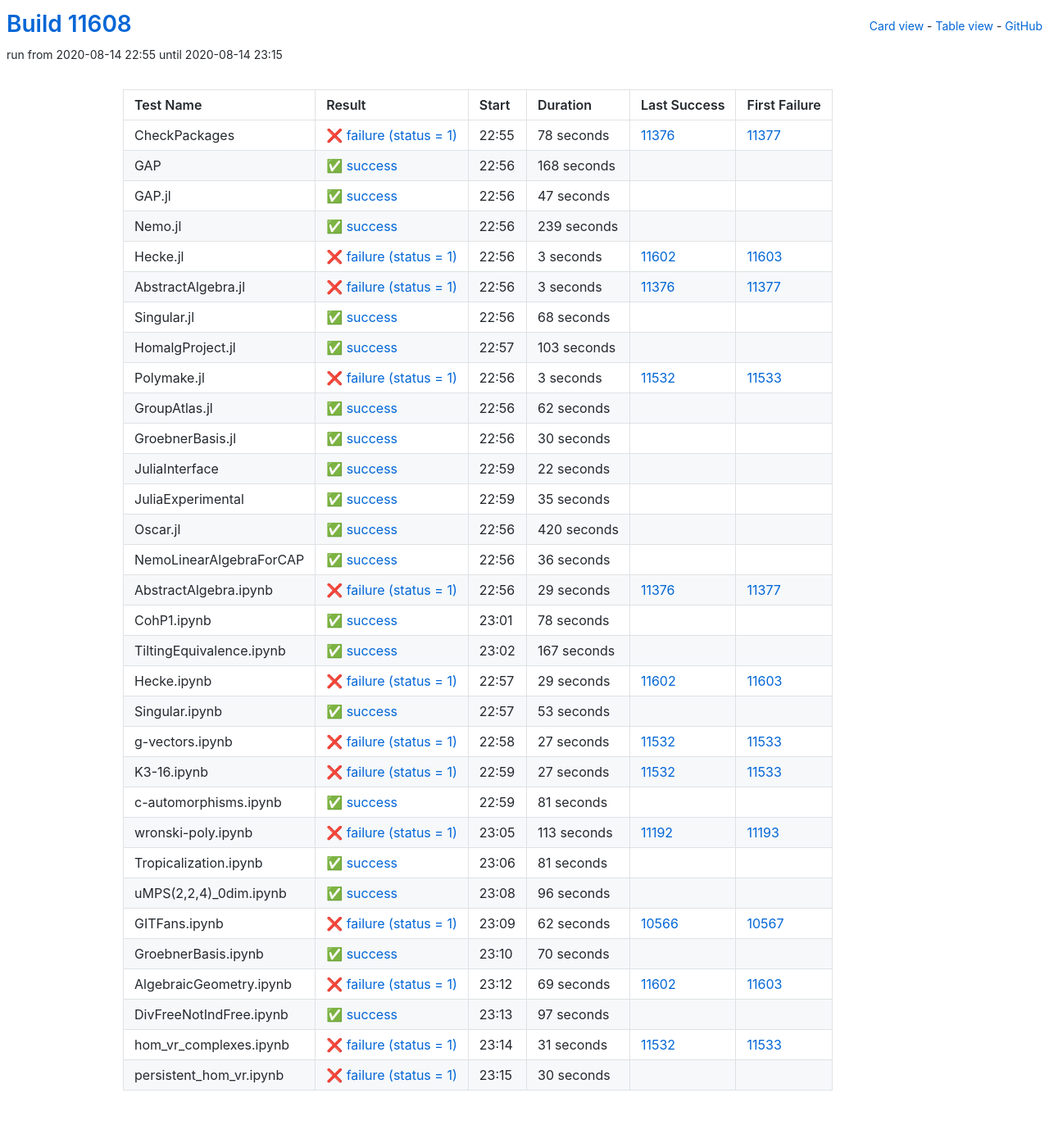
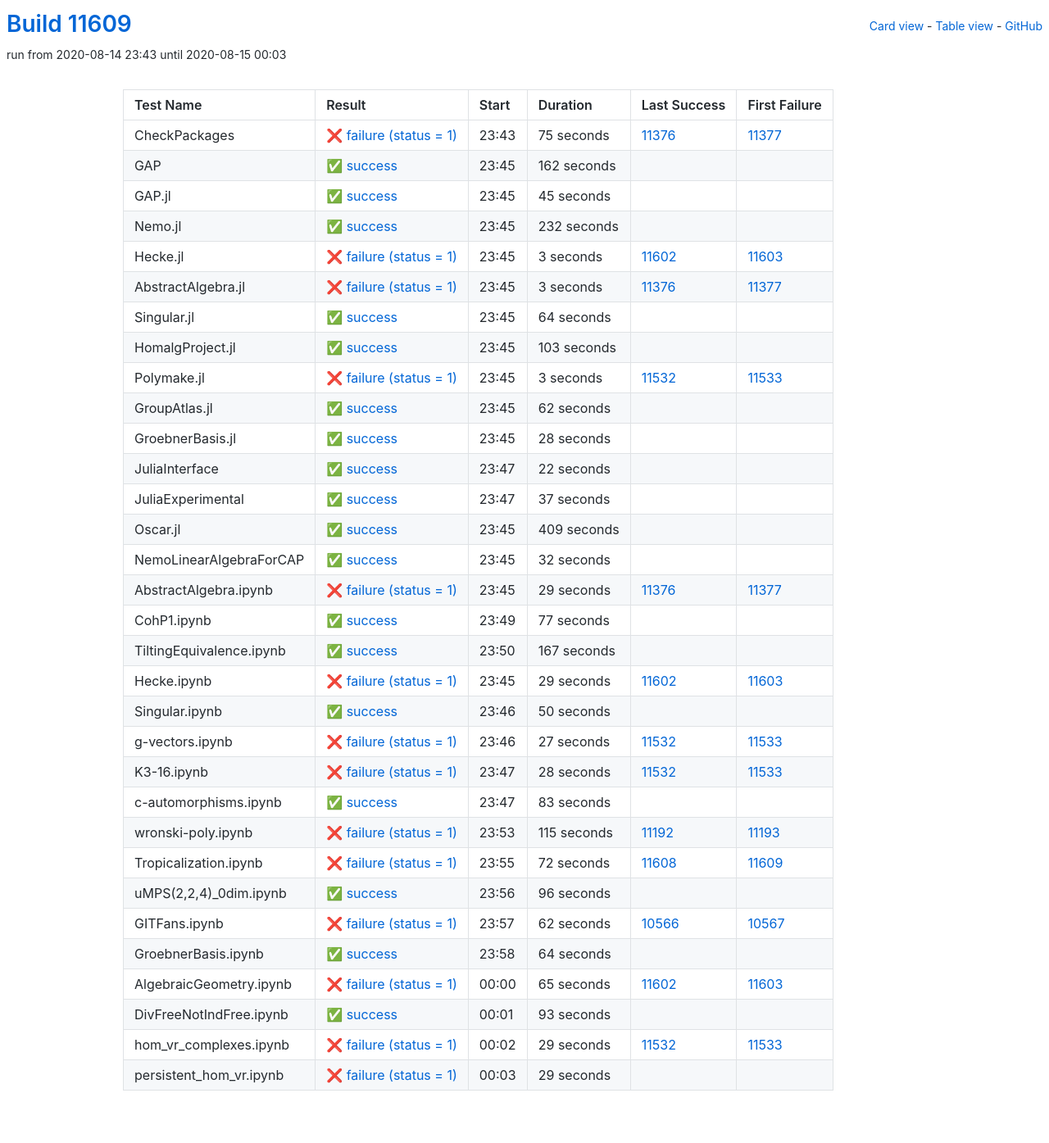
Before and after one commit to oscar-system/oscar-ci-status, a Jekyll site: the page built from table.html, in a window 1280 px wide. Shown: the whole page at 82% size. Built offline with Jekyll 4.4.1, drawn with Linux system fonts in a browser that asks for light colours.

Commit message:
Build #11609

```diff
--- a/_data/ci.yml
+++ b/_data/ci.yml
@@ -1,6 +1,6 @@
 ---
-build: 11608
-build_url: https://oscarci.mathematik.uni-kl.de/job/oscar/11608/
+build: 11609
+build_url: https://oscarci.mathematik.uni-kl.de/job/oscar/11609/
 job: oscar
 organization: oscar-system
 repo: oscar-ci-status
@@ -8,56 +8,56 @@ repourl: https://github.com/oscar-system/oscar-ci-status
 tests:
 - name: CheckPackages
   id: checkpackages
-  log: https://oscarci.mathematik.uni-kl.de/job/oscar/11608/artifact/logs/build-11608/CheckPackages.log
-  start: 2020-08-14 22:55
+  log: https://oscarci.mathematik.uni-kl.de/job/oscar/11609/artifact/logs/build-11609/CheckPackages.log
+  start: 2020-08-14 23:43
   success: false
   exitcode: 1
   status: failure
-  duration: 78
+  duration: 75
   last_success: 11376
   last_success_url: https://oscarci.mathematik.uni-kl.de/job/oscar/11376/
   first_failure: 11377
   first_failure_url: https://oscarci.mathematik.uni-kl.de/job/oscar/11377/
 - name: GAP
   id: gap
-  log: https://oscarci.mathematik.uni-kl.de/job/oscar/11608/artifact/logs/build-11608/GAP.log
-  start: 2020-08-14 22:56
+  log: https://oscarci.mathematik.uni-kl.de/job/oscar/11609/artifact/logs/build-11609/GAP.log
+  start: 2020-08-14 23:45
   success: true
   exitcode: 0
   status: success
-  duration: 168
+  duration: 162
   last_success: false
   last_success_url:
   first_failure: false
   first_failure_url:
 - name: GAP.jl
   id: gap-jl
-  log: https://oscarci.mathematik.uni-kl.de/job/oscar/11608/artifact/logs/build-11608/GAP.jl.log
-  start: 2020-08-14 22:56
+  log: https://oscarci.mathematik.uni-kl.de/job/oscar/11609/artifact/logs/build-11609/GAP.jl.log
+  start: 2020-08-14 23:45
   success: true
   exitcode: 0
   status: success
-  duration: 47
+  duration: 45
   last_success: false
   last_success_url:
   first_failure: false
   first_failure_url:
 - name: Nemo.jl
   id: nemo-jl
-  log: https://oscarci.mathematik.uni-kl.de/job/oscar/11608/artifact/logs/build-11608/Nemo.jl.log
-  start: 2020-08-14 22:56
+  log: https://oscarci.mathematik.uni-kl.de/job/oscar/11609/artifact/logs/build-11609/Nemo.jl.log
+  start: 2020-08-14 23:45
   success: true
   exitcode: 0
   status: success
-  duration: 239
+  duration: 232
   last_success: false
   last_success_url:
   first_failure: false
   first_failure_url:
 - name: Hecke.jl
   id: hecke-jl
-  log: https://oscarci.mathematik.uni-kl.de/job/oscar/11608/artifact/logs/build-11608/Hecke.jl.log
-  start: 2020-08-14 22:56
+  log: https://oscarci.mathematik.uni-kl.de/job/oscar/11609/artifact/logs/build-11609/Hecke.jl.log
+  start: 2020-08-14 23:45
   success: false
   exitcode: 1
   status: failure
@@ -68,8 +68,8 @@ tests:
   first_failure_url: https://oscarci.mathematik.uni-kl.de/job/oscar/11603/
 - name: AbstractAlgebra.jl
   id: abstractalgebra-jl
-  log: https://oscarci.mathematik.uni-kl.de/job/oscar/11608/artifact/logs/build-11608/AbstractAlgebra.jl.log
-  start: 2020-08-14 22:56
+  log: https://oscarci.mathematik.uni-kl.de/job/oscar/11609/artifact/logs/build-11609/AbstractAlgebra.jl.log
+  start: 2020-08-14 23:45
   success: false
   exitcode: 1
   status: failure
@@ -80,20 +80,20 @@ tests:
   first_failure_url: https://oscarci.mathematik.uni-kl.de/job/oscar/11377/
 - name: Singular.jl
   id: singular-jl
-  log: https://oscarci.mathematik.uni-kl.de/job/oscar/11608/artifact/logs/build-11608/Singular.jl.log
-  start: 2020-08-14 22:56
+  log: https://oscarci.mathematik.uni-kl.de/job/oscar/11609/artifact/logs/build-11609/Singular.jl.log
+  start: 2020-08-14 23:45
   success: true
   exitcode: 0
   status: success
-  duration: 68
+  duration: 64
   last_success: false
   last_success_url:
   first_failure: false
   first_failure_url:
 - name: HomalgProject.jl
   id: homalgproject-jl
-  log: https://oscarci.mathematik.uni-kl.de/job/oscar/11608/artifact/logs/build-11608/HomalgProject.jl.log
-  start: 2020-08-14 22:57
+  log: https://oscarci.mathematik.uni-kl.de/job/oscar/11609/artifact/logs/build-11609/HomalgProject.jl.log
+  start: 2020-08-14 23:45
   success: true
   exitcode: 0
   status: success
@@ -104,8 +104,8 @@ tests:
   first_failure_url:
 - name: Polymake.jl
   id: polymake-jl
-  log: https://oscarci.mathematik.uni-kl.de/job/oscar/11608/artifact/logs/build-11608/Polymake.jl.log
-  start: 2020-08-14 22:56
+  log: https://oscarci.mathematik.uni-kl.de/job/oscar/11609/artifact/logs/build-11609/Polymake.jl.log
+  start: 2020-08-14 23:45
   success: false
   exitcode: 1
   status: failure
@@ -116,8 +116,8 @@ tests:
   first_failure_url: https://oscarci.mathematik.uni-kl.de/job/oscar/11533/
 - name: GroupAtlas.jl
   id: groupatlas-jl
-  log: https://oscarci.mathematik.uni-kl.de/job/oscar/11608/artifact/logs/build-11608/GroupAtlas.jl.log
-  start: 2020-08-14 22:56
+  log: https://oscarci.mathematik.uni-kl.de/job/oscar/11609/artifact/logs/build-11609/GroupAtlas.jl.log
+  start: 2020-08-14 23:45
   success: true
   exitcode: 0
   status: success
@@ -128,20 +128,20 @@ tests:
   first_failure_url:
 - name: GroebnerBasis.jl
   id: groebnerbasis-jl
-  log: https://oscarci.mathematik.uni-kl.de/job/oscar/11608/artifact/logs/build-11608/GroebnerBasis.jl.log
-  start: 2020-08-14 22:56
+  log: https://oscarci.mathematik.uni-kl.de/job/oscar/11609/artifact/logs/build-11609/GroebnerBasis.jl.log
+  start: 2020-08-14 23:45
   success: true
   exitcode: 0
   status: success
-  duration: 30
+  duration: 28
   last_success: false
   last_success_url:
   first_failure: false
   first_failure_url:
 - name: JuliaInterface
   id: juliainterface
-  log: https://oscarci.mathematik.uni-kl.de/job/oscar/11608/artifact/logs/build-11608/JuliaInterface.log
-  start: 2020-08-14 22:59
+  log: https://oscarci.mathematik.uni-kl.de/job/oscar/11609/artifact/logs/build-11609/JuliaInterface.log
+  start: 2020-08-14 23:47
   success: true
   exitcode: 0
   status: success
@@ -152,44 +152,44 @@ tests:
   first_failure_url:
 - name: JuliaExperimental
   id: juliaexperimental
-  log: https://oscarci.mathematik.uni-kl.de/job/oscar/11608/artifact/logs/build-11608/JuliaExperimental.log
-  start: 2020-08-14 22:59
+  log: https://oscarci.mathematik.uni-kl.de/job/oscar/11609/artifact/logs/build-11609/JuliaExperimental.log
+  start: 2020-08-14 23:47
   success: true
   exitcode: 0
   status: success
-  duration: 35
+  duration: 37
   last_success: false
   last_success_url:
   first_failure: false
   first_failure_url:
 - name: Oscar.jl
   id: oscar-jl
-  log: https://oscarci.mathematik.uni-kl.de/job/oscar/11608/artifact/logs/build-11608/Oscar.jl.log
-  start: 2020-08-14 22:56
+  log: https://oscarci.mathematik.uni-kl.de/job/oscar/11609/artifact/logs/build-11609/Oscar.jl.log
+  start: 2020-08-14 23:45
   success: true
   exitcode: 0
   status: success
-  duration: 420
+  duration: 409
   last_success: false
   last_success_url:
   first_failure: false
   first_failure_url:
 - name: NemoLinearAlgebraForCAP
   id: nemolinearalgebraforcap
-  log: https://oscarci.mathematik.uni-kl.de/job/oscar/11608/artifact/logs/build-11608/NemoLinearAlgebraForCAP.log
-  start: 2020-08-14 22:56
+  log: https://oscarci.mathematik.uni-kl.de/job/oscar/11609/artifact/logs/build-11609/NemoLinearAlgebraForCAP.log
+  start: 2020-08-14 23:45
   success: true
   exitcode: 0
   status: success
-  duration: 36
+  duration: 32
   last_success: false
   last_success_url:
   first_failure: false
   first_failure_url:
 - name: AbstractAlgebra.ipynb
   id: abstractalgebra-ipynb
-  log: https://oscarci.mathematik.uni-kl.de/job/oscar/11608/artifact/logs/build-11608/AbstractAlgebra.ipynb.log
-  start: 2020-08-14 22:56
+  log: https://oscarci.mathematik.uni-kl.de/job/oscar/11609/artifact/logs/build-11609/AbstractAlgebra.ipynb.log
+  start: 2020-08-14 23:45
   success: false
   exitcode: 1
   status: failure
@@ -200,20 +200,20 @@ tests:
   first_failure_url: https://oscarci.mathematik.uni-kl.de/job/oscar/11377/
 - name: CohP1.ipynb
   id: cohp1-ipynb
-  log: https://oscarci.mathematik.uni-kl.de/job/oscar/11608/artifact/logs/build-11608/CohP1.ipynb.log
-  start: 2020-08-14 23:01
+  log: https://oscarci.mathematik.uni-kl.de/job/oscar/11609/artifact/logs/build-11609/CohP1.ipynb.log
+  start: 2020-08-14 23:49
   success: true
   exitcode: 0
   status: success
-  duration: 78
+  duration: 77
   last_success: false
   last_success_url:
   first_failure: false
   first_failure_url:
 - name: TiltingEquivalence.ipynb
   id: tiltingequivalence-ipynb
-  log: https://oscarci.mathematik.uni-kl.de/job/oscar/11608/artifact/logs/build-11608/TiltingEquivalence.ipynb.log
-  start: 2020-08-14 23:02
+  log: https://oscarci.mathematik.uni-kl.de/job/oscar/11609/artifact/logs/build-11609/TiltingEquivalence.ipynb.log
+  start: 2020-08-14 23:50
   success: true
   exitcode: 0
   status: success
@@ -224,8 +224,8 @@ tests:
   first_failure_url:
 - name: Hecke.ipynb
   id: hecke-ipynb
-  log: https://oscarci.mathematik.uni-kl.de/job/oscar/11608/artifact/logs/build-11608/Hecke.ipynb.log
-  start: 2020-08-14 22:57
+  log: https://oscarci.mathematik.uni-kl.de/job/oscar/11609/artifact/logs/build-11609/Hecke.ipynb.log
+  start: 2020-08-14 23:45
   success: false
   exitcode: 1
   status: failure
@@ -236,20 +236,20 @@ tests:
   first_failure_url: https://oscarci.mathematik.uni-kl.de/job/oscar/11603/
 - name: Singular.ipynb
   id: singular-ipynb
-  log: https://oscarci.mathematik.uni-kl.de/job/oscar/11608/artifact/logs/build-11608/Singular.ipynb.log
-  start: 2020-08-14 22:57
+  log: https://oscarci.mathematik.uni-kl.de/job/oscar/11609/artifact/logs/build-11609/Singular.ipynb.log
+  start: 2020-08-14 23:46
   success: true
   exitcode: 0
   status: success
-  duration: 53
+  duration: 50
   last_success: false
   last_success_url:
   first_failure: false
   first_failure_url:
 - name: g-vectors.ipynb
   id: g-vectors-ipynb
-  log: https://oscarci.mathematik.uni-kl.de/job/oscar/11608/artifact/logs/build-11608/g-vectors.ipynb.log
-  start: 2020-08-14 22:58
+  log: https://oscarci.mathematik.uni-kl.de/job/oscar/11609/artifact/logs/build-11609/g-vectors.ipynb.log
+  start: 2020-08-14 23:46
   success: false
   exitcode: 1
   status: failure
@@ -260,56 +260,56 @@ tests:
   first_failure_url: https://oscarci.mathematik.uni-kl.de/job/oscar/11533/
 - name: K3-16.ipynb
   id: k3-16-ipynb
-  log: https://oscarci.mathematik.uni-kl.de/job/oscar/11608/artifact/logs/build-11608/K3-16.ipynb.log
-  start: 2020-08-14 22:59
+  log: https://oscarci.mathematik.uni-kl.de/job/oscar/11609/artifact/logs/build-11609/K3-16.ipynb.log
+  start: 2020-08-14 23:47
   success: false
   exitcode: 1
   status: failure
-  duration: 27
+  duration: 28
   last_success: 11532
   last_success_url: https://oscarci.mathematik.uni-kl.de/job/oscar/11532/
   first_failure: 11533
   first_failure_url: https://oscarci.mathematik.uni-kl.de/job/oscar/11533/
 - name: c-automorphisms.ipynb
   id: c-automorphisms-ipynb
-  log: https://oscarci.mathematik.uni-kl.de/job/oscar/11608/artifact/logs/build-11608/c-automorphisms.ipynb.log
-  start: 2020-08-14 22:59
+  log: https://oscarci.mathematik.uni-kl.de/job/oscar/11609/artifact/logs/build-11609/c-automorphisms.ipynb.log
+  start: 2020-08-14 23:47
   success: true
   exitcode: 0
   status: success
-  duration: 81
+  duration: 83
   last_success: false
   last_success_url:
   first_failure: false
   first_failure_url:
 - name: wronski-poly.ipynb
   id: wronski-poly-ipynb
-  log: https://oscarci.mathematik.uni-kl.de/job/oscar/11608/artifact/logs/build-11608/wronski-poly.ipynb.log
-  start: 2020-08-14 23:05
+  log: https://oscarci.mathematik.uni-kl.de/job/oscar/11609/artifact/logs/build-11609/wronski-poly.ipynb.log
+  start: 2020-08-14 23:53
   success: false
   exitcode: 1
   status: failure
-  duration: 113
+  duration: 115
   last_success: 11192
   last_success_url: https://oscarci.mathematik.uni-kl.de/job/oscar/11192/
   first_failure: 11193
   first_failure_url: https://oscarci.mathematik.uni-kl.de/job/oscar/11193/
 - name: Tropicalization.ipynb
   id: tropicalization-ipynb
-  log: https://oscarci.mathematik.uni-kl.de/job/oscar/11608/artifact/logs/build-11608/Tropicalization.ipynb.log
-  start: 2020-08-14 23:06
-  success: true
-  exitcode: 0
-  status: success
-  duration: 81
-  last_success: false
-  last_success_url:
-  first_failure: false
-  first_failure_url:
+  log: https://oscarci.mathematik.uni-kl.de/job/oscar/11609/artifact/logs/build-11609/Tropicalization.ipynb.log
+  start: 2020-08-14 23:55
+  success: false
+  exitcode: 1
+  status: failure
+  duration: 72
+  last_success: 11608
+  last_success_url: https://oscarci.mathematik.uni-kl.de/job/oscar/11608/
+  first_failure: 11609
+  first_failure_url: https://oscarci.mathematik.uni-kl.de/job/oscar/11609/
 - name: uMPS(2,2,4)_0dim.ipynb
   id: umps-2-2-4-0dim-ipynb
-  log: https://oscarci.mathematik.uni-kl.de/job/oscar/11608/artifact/logs/build-11608/uMPS-2-2-4-_0dim.ipynb.log
-  start: 2020-08-14 23:08
+  log: https://oscarci.mathematik.uni-kl.de/job/oscar/11609/artifact/logs/build-11609/uMPS-2-2-4-_0dim.ipynb.log
+  start: 2020-08-14 23:56
   success: true
   exitcode: 0
   status: success
@@ -320,8 +320,8 @@ tests:
   first_failure_url:
 - name: GITFans.ipynb
   id: gitfans-ipynb
-  log: https://oscarci.mathematik.uni-kl.de/job/oscar/11608/artifact/logs/build-11608/GITFans.ipynb.log
-  start: 2020-08-14 23:09
+  log: https://oscarci.mathematik.uni-kl.de/job/oscar/11609/artifact/logs/build-11609/GITFans.ipynb.log
+  start: 2020-08-14 23:57
   success: false
   exitcode: 1
   status: failure
@@ -332,60 +332,60 @@ tests:
   first_failure_url: https://oscarci.mathematik.uni-kl.de/job/oscar/10567/
 - name: GroebnerBasis.ipynb
   id: groebnerbasis-ipynb
-  log: https://oscarci.mathematik.uni-kl.de/job/oscar/11608/artifact/logs/build-11608/GroebnerBasis.ipynb.log
-  start: 2020-08-14 23:10
+  log: https://oscarci.mathematik.uni-kl.de/job/oscar/11609/artifact/logs/build-11609/GroebnerBasis.ipynb.log
+  start: 2020-08-14 23:58
   success: true
   exitcode: 0
   status: success
-  duration: 70
+  duration: 64
   last_success: false
   last_success_url:
   first_failure: false
   first_failure_url:
 - name: AlgebraicGeometry.ipynb
   id: algebraicgeometry-ipynb
-  log: https://oscarci.mathematik.uni-kl.de/job/oscar/11608/artifact/logs/build-11608/AlgebraicGeometry.ipynb.log
-  start: 2020-08-14 23:12
+  log: https://oscarci.mathematik.uni-kl.de/job/oscar/11609/artifact/logs/build-11609/AlgebraicGeometry.ipynb.log
+  start: 2020-08-15 00:00
   success: false
   exitcode: 1
   status: failure
-  duration: 69
+  duration: 65
   last_success: 11602
   last_success_url: https://oscarci.mathematik.uni-kl.de/job/oscar/11602/
   first_failure: 11603
   first_failure_url: https://oscarci.mathematik.uni-kl.de/job/oscar/11603/
 - name: DivFreeNotIndFree.ipynb
   id: divfreenotindfree-ipynb
-  log: https://oscarci.mathematik.uni-kl.de/job/oscar/11608/artifact/logs/build-11608/DivFreeNotIndFree.ipynb.log
-  start: 2020-08-14 23:13
+  log: https://oscarci.mathematik.uni-kl.de/job/oscar/11609/artifact/logs/build-11609/DivFreeNotIndFree.ipynb.log
+  start: 2020-08-15 00:01
   success: true
   exitcode: 0
   status: success
-  duration: 97
+  duration: 93
   last_success: false
   last_success_url:
   first_failure: false
   first_failure_url:
 - name: hom_vr_complexes.ipynb
   id: hom-vr-complexes-ipynb
-  log: https://oscarci.mathematik.uni-kl.de/job/oscar/11608/artifact/logs/build-11608/hom_vr_complexes.ipynb.log
-  start: 2020-08-14 23:14
+  log: https://oscarci.mathematik.uni-kl.de/job/oscar/11609/artifact/logs/build-11609/hom_vr_complexes.ipynb.log
+  start: 2020-08-15 00:02
   success: false
   exitcode: 1
   status: failure
-  duration: 31
+  duration: 29
   last_success: 11532
   last_success_url: https://oscarci.mathematik.uni-kl.de/job/oscar/11532/
   first_failure: 11533
   first_failure_url: https://oscarci.mathematik.uni-kl.de/job/oscar/11533/
 - name: persistent_hom_vr.ipynb
   id: persistent-hom-vr-ipynb
-  log: https://oscarci.mathematik.uni-kl.de/job/oscar/11608/artifact/logs/build-11608/persistent_hom_vr.ipynb.log
-  start: 2020-08-14 23:15
+  log: https://oscarci.mathematik.uni-kl.de/job/oscar/11609/artifact/logs/build-11609/persistent_hom_vr.ipynb.log
+  start: 2020-08-15 00:03
   success: false
   exitcode: 1
   status: failure
-  duration: 30
+  duration: 29
   last_success: false
   last_success_url:
   first_failure: false
```
Also changed, not shown: README.md.
